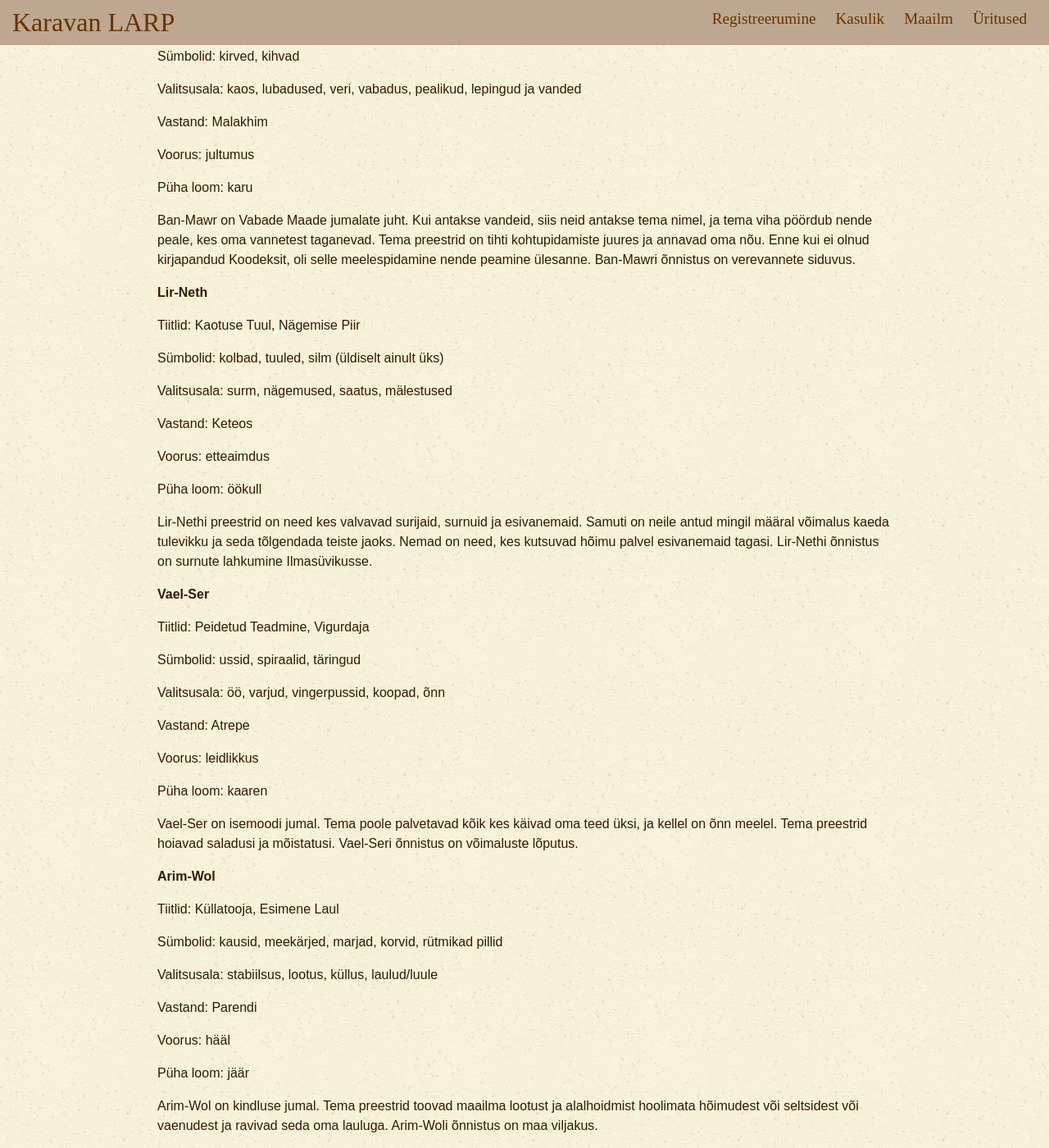
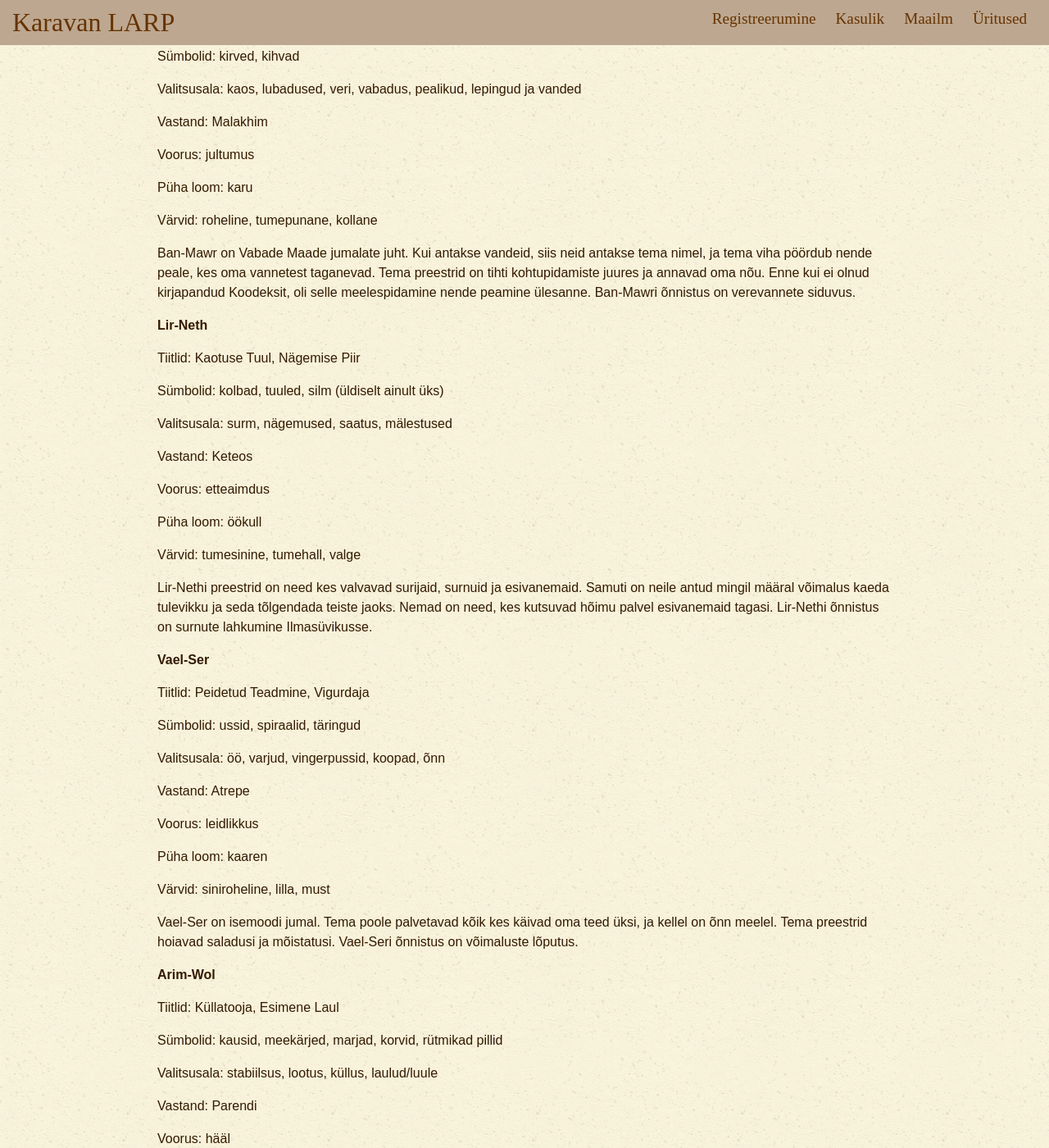
Before and after one commit to karavanlarp/karavanlarp.github.io, a Jekyll site: the page built from est/world/freelands.md, in a window 1280 px wide and 1400 px high, scrolled down 14293 px. Shown: the whole window at 82% size. Built offline with Jekyll 4.4.1, drawn with Linux system fonts in a browser that asks for light colours; some web fonts are replaced; some of the changed text lies outside the part shown.

Commit message:
religion update

```diff
--- a/est/world/freelands.md
+++ b/est/world/freelands.md
@@ -375,6 +375,8 @@ Voorus: jultumus
 
 Püha loom: karu
 
+Värvid: roheline, tumepunane, kollane
+
 Ban-Mawr on Vabade Maade jumalate juht. Kui antakse vandeid, siis neid antakse tema nimel, ja tema viha pöördub nende peale, kes oma vannetest taganevad. Tema preestrid on tihti kohtupidamiste juures ja annavad oma nõu. Enne kui ei olnud kirjapandud Koodeksit, oli selle meelespidamine nende peamine ülesanne. Ban-Mawri õnnistus on verevannete siduvus.
 
 **Lir-Neth**
@@ -390,6 +392,8 @@ Vastand: Keteos
 Voorus: etteaimdus
 
 Püha loom: öökull
+
+Värvid:  tumesinine, tumehall, valge
 
 Lir-Nethi preestrid on need kes valvavad surijaid, surnuid ja esivanemaid. Samuti on neile antud mingil määral võimalus kaeda tulevikku ja seda tõlgendada teiste jaoks. Nemad on need, kes kutsuvad hõimu palvel esivanemaid tagasi. Lir-Nethi õnnistus on surnute lahkumine Ilmasüvikusse.
 
@@ -407,6 +411,8 @@ Voorus: leidlikkus
 
 Püha loom: kaaren
 
+Värvid: siniroheline, lilla, must
+
 Vael-Ser on isemoodi jumal. Tema poole palvetavad kõik kes käivad oma teed üksi, ja kellel on õnn meelel. Tema preestrid hoiavad saladusi ja mõistatusi. Vael-Seri õnnistus on võimaluste lõputus.
 
 **Arim-Wol**
@@ -422,6 +428,8 @@ Vastand: Parendi
 Voorus: hääl
 
 Püha loom: jäär
+
+Värvid: kollane, pruun, heleroheline
 
 Arim-Wol on kindluse jumal. Tema preestrid toovad maailma lootust ja alalhoidmist hoolimata hõimudest või seltsidest või vaenudest ja ravivad seda oma lauluga. Arim-Woli õnnistus on maa viljakus.
 
@@ -454,6 +464,8 @@ Vastand: Sulenis
 Voorus: alistumine
 
 Püha loom: põder
+
+Värvid: roheline, helepunane, must
 
 Rhen-Apa on metsade ja iidsete paikade jumal. Tema preestrid hoolitsevad maa saladuste eest, ning tihti ka valvavad esivanemate puhkepaiku. Rhen-Apa õnnistus on metsade rohkus.
 
@@ -471,6 +483,8 @@ Voorus: lõpetamine
 
 Püha loom: rott
 
+Värvid: must, virsikoranž, tumepunane
+
 Zer-Nim on jumal, keda peljatakse. Tema preestrid uurivad haigusi ja muid sarnaseid nähtusi. Zer-Nimi õnnistus on asjade lõpetamine, et uued asjad saaksid alata.
 
 **Eil-Gann**
```
Also changed, not shown: other parts of est/world/freelands.md (+4 -0 lines).
